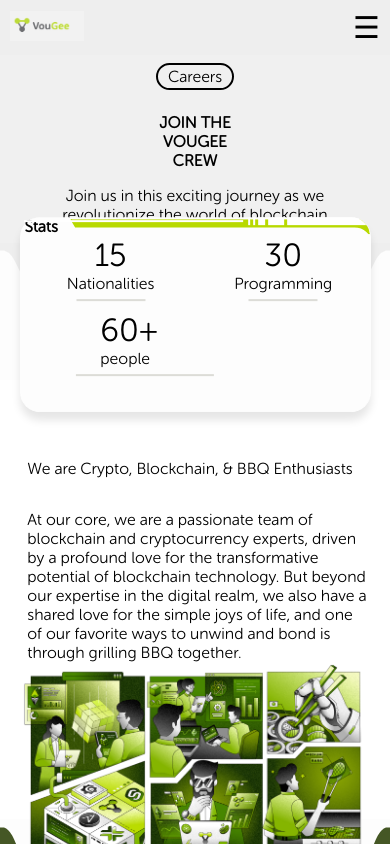
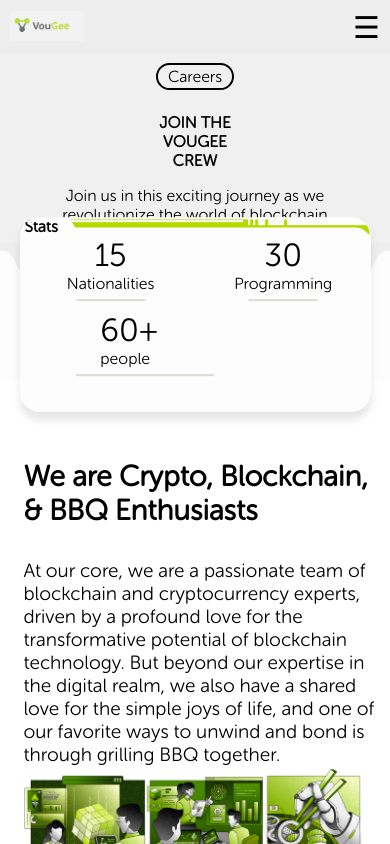
Before and after one commit to Sara-Hzs/vougee-web, a Next.js app: page /jobs in a window 390 px wide. Built offline with nearby package versions, Linux system fonts and the light colour scheme.

Commit message:
Improved ComicBanner!

```diff
--- a/components/ComicBanner/ComicBanner.scss
+++ b/components/ComicBanner/ComicBanner.scss
@@ -4,21 +4,29 @@
   align-items: center;
   justify-content: space-between;
   position: relative;
-  padding-top: 7vw;
+  padding-top: 10vw;
   padding-bottom: 5vw;
   font-family: "MuseoSansRounded", "Inter", sans-serif;
+
 
 
   .textsWrapper {
     display: flex;
     flex-direction: row;
-    align-items: flex-start;
-    gap: 10vw;
+    align-items: stretch;
     width: 60%;
+    gap:  clamp(1.5rem, 2vw, 2rem);
   }
+  .textA{
+    font-size: clamp(1.8rem, 2vw, 3rem);
+    font-weight: 600;
+    width: 30%;
 
-  .textA, .textB {
-    font-size: clamp(1rem, 2vw, 1.5rem);
+  }
+  .textB {
+    font-size: clamp(1.2rem, 1.5vw, 2rem);
+    width: 100%;
+
   }
 
   .teamIllustration {
@@ -44,22 +52,21 @@
   }
   .ComicBanner .textsWrapper {
     flex-direction: column;
-    align-items: flex-start;
+    align-items: center;
     text-align: left;
     gap: 2em;
     padding-left: 2%;
-    width: 90%;
+
   }
   .ComicBanner .teamIllustration {
     width: 90vw;
   }
 
-  .ComicBanner .textA , .ComicBanner .textB {
-
-    max-width: 100%;
+  .ComicBanner .textA, .ComicBanner .textB {
+    width: 90vw;
+    max-width: 90vw;
   }
   .ComicBanner .textA{
     padding-top: 10vw;
   }
-
 }
--- a/components/CubeBanner/CubeBanner.scss
+++ b/components/CubeBanner/CubeBanner.scss
@@ -64,9 +64,15 @@
   &.segment4,
   &.segment5 { height: 2px; }
 }
-.verticalLine {
+.verticalBarRight .verticalLine {
   width: 2px;
   height: 24vh;
+  background-color: $color-vertical-bar;
+}
+
+.verticalBar .verticalLine{
+  width: 2px;
+  height: 40vh;
   background-color: $color-vertical-bar;
 }
 .barText {
--- a/components/MobileBanner/MobileBanner.jsx
+++ b/components/MobileBanner/MobileBanner.jsx
@@ -1,7 +1,7 @@
 import React, { useState } from "react";
 
 export const MobileBanner = () => {
-    const [activeSlide, setActiveSlide] = useState(1);  // Keep track of the active slide
+    const [activeSlide, setActiveSlide] = useState(1);
 
     const DefaultSlideContent = () => (
         <>
--- a/components/MobileBanner/MobileBanner.scss
+++ b/components/MobileBanner/MobileBanner.scss
@@ -14,6 +14,10 @@
   z-index: 2;
   background-color: #fdfdfd;
   font-family: "MuseoSansRounded", "Inter", sans-serif;
+
+
+
+
 
   .ourServiceBtn {
     position: absolute;
```
